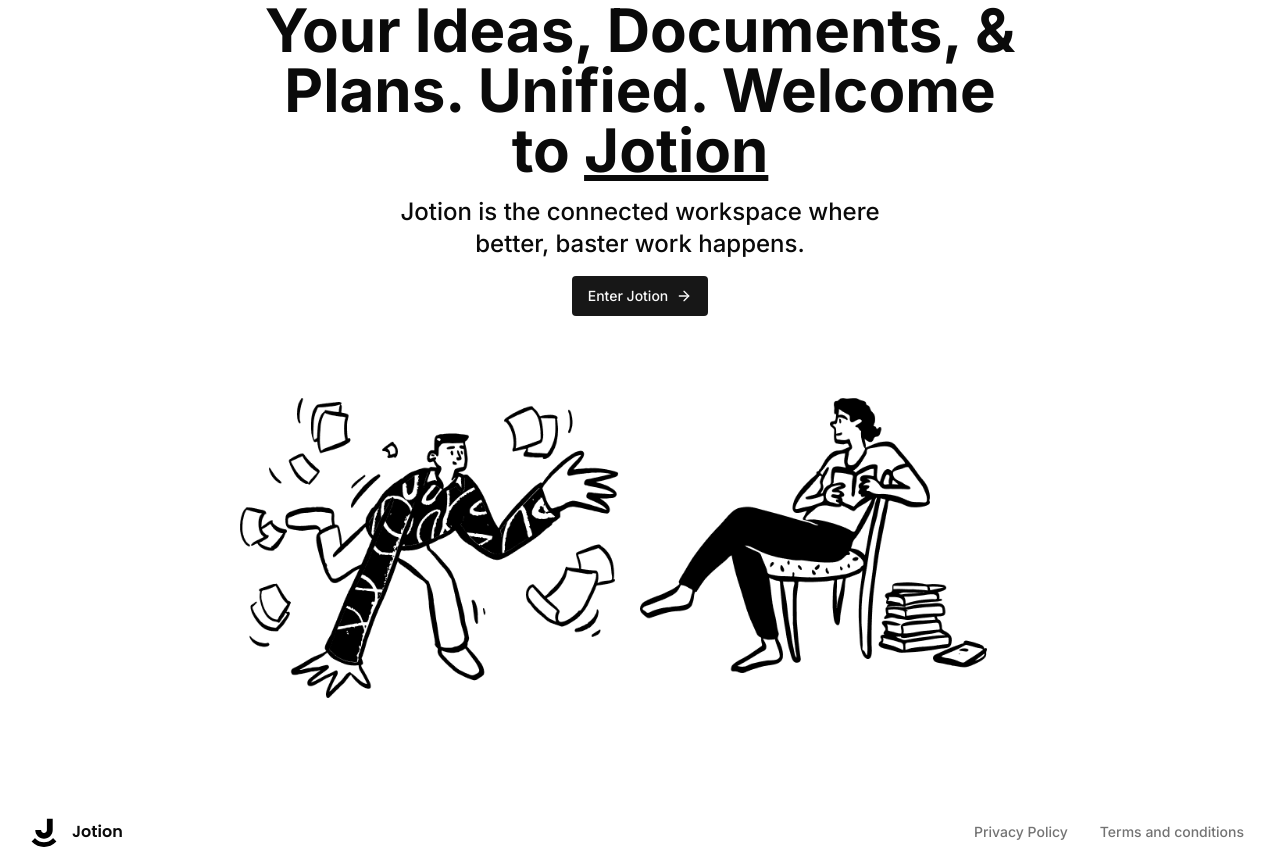
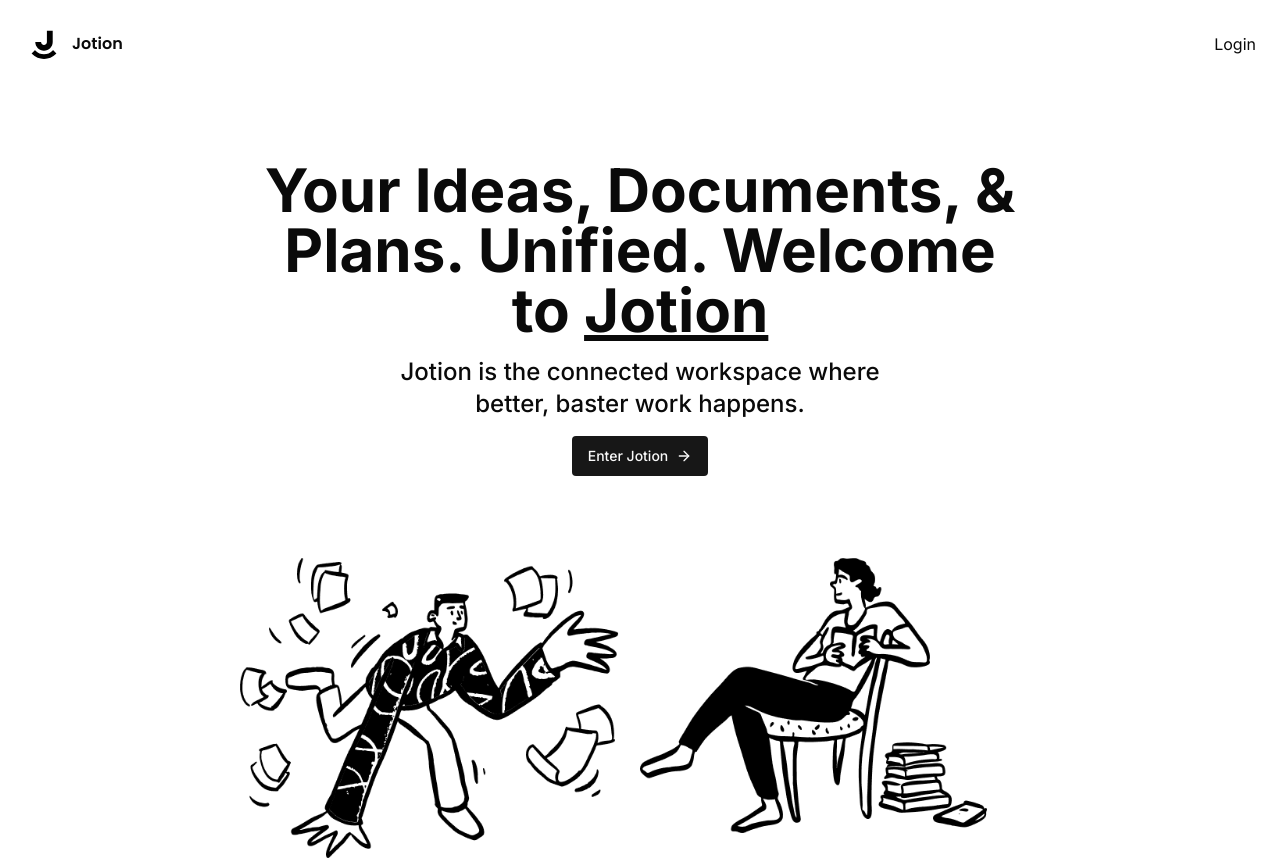
Before and after one commit to AlejandroMarinSF/jotion, a Next.js app: page / in a window 1280 px wide. Shown: the top 860 px of the page. Built offline with nearby package versions, Linux system fonts and the light colour scheme.

Commit message:
Adding navbar and theme provider

```diff
--- /dev/null
+++ b/app/(marketing)/_components/Navbar.tsx
@@ -0,0 +1,20 @@
+"use client";
+
+import { useScrollTop } from "@/hooks/use-scroll-top";
+import { cn } from "@/lib/utils";
+import { Logo } from "./logo";
+
+export const Navbar = () => {
+    const scrolled = useScrollTop();
+    return (
+        <div className={cn(
+            "z-50 bg-background fixed top-0 flex items-center w-full p-6",
+            scrolled && "border-b shadow-sm"
+        )}>
+            <Logo />
+            <div className="md:ml-auto md:justify-end justify-between w-full flex items-center ga-x-2">
+                Login
+            </div>
+        </div>
+    )
+}
--- /dev/null
+++ b/app/(marketing)/layout.tsx
@@ -0,0 +1,18 @@
+import { Navbar } from "./_components/Navbar";
+
+const MarketingLayout = ({
+    children
+}: {
+    children: React.ReactNode;
+}) => {
+    return (
+        <div className="h-full">
+            <Navbar />
+            <main className="h-full pt-40">
+                {children}
+            </main>
+        </div>
+    );
+}
+
+export default MarketingLayout;
--- a/app/layout.tsx
+++ b/app/layout.tsx
@@ -1,3 +1,4 @@
+import { ThemeProvider } from '@/components/providers/theme-provider'
 import type { Metadata } from 'next'
 import { Inter } from 'next/font/google'
 import './globals.css'
@@ -29,8 +30,18 @@ export default function RootLayout({
   children: React.ReactNode
 }) {
   return (
-    <html lang="en">
-      <body className={inter.className}>{children}</body>
+    <html lang="en" suppressHydrationWarning>
+      <body className={inter.className}>
+        <ThemeProvider
+          attribute="class"
+          defaultTheme="system"
+          enableSystem
+          disableTransitionOnChange
+          storageKey="jotion-theme-2"
+        >
+          {children}
+        </ThemeProvider>
+      </body>
     </html>
   )
 }
--- /dev/null
+++ b/components/providers/theme-provider.tsx
@@ -0,0 +1,9 @@
+"use client"
+
+import * as React from "react"
+import { ThemeProvider as NextThemesProvider } from "next-themes"
+import { type ThemeProviderProps } from "next-themes/dist/types"
+
+export function ThemeProvider({ children, ...props }: ThemeProviderProps) {
+  return <NextThemesProvider {...props}>{children}</NextThemesProvider>
+}
--- /dev/null
+++ b/hooks/use-scroll-top.tsx
@@ -0,0 +1,19 @@
+import { useState, useEffect } from "react";
+
+export const useScrollTop = (threshold = 10) => {
+    const [scrolled, setScrolled] = useState(false);
+
+    useEffect(() => {
+        const handleScroll = () => {
+            if (window.scrollY > threshold) {
+                setScrolled(true);
+            } else {
+                setScrolled(false);
+            }
+        }
+        window.addEventListener("scroll", handleScroll);
+        return () => window.removeEventListener("scroll", handleScroll)
+    }, [threshold]);
+
+    return scrolled;
+}
--- a/package.json
+++ b/package.json
@@ -13,6 +13,7 @@
     "clsx": "^2.1.0",
     "lucide-react": "^0.303.0",
     "next": "14.0.4",
+    "next-themes": "^0.2.1",
     "react": "^18",
     "react-dom": "^18",
     "tailwind-merge": "^2.2.0",
```
Also changed, not shown: 1 other file (tests, documents, lock files or other folders).
